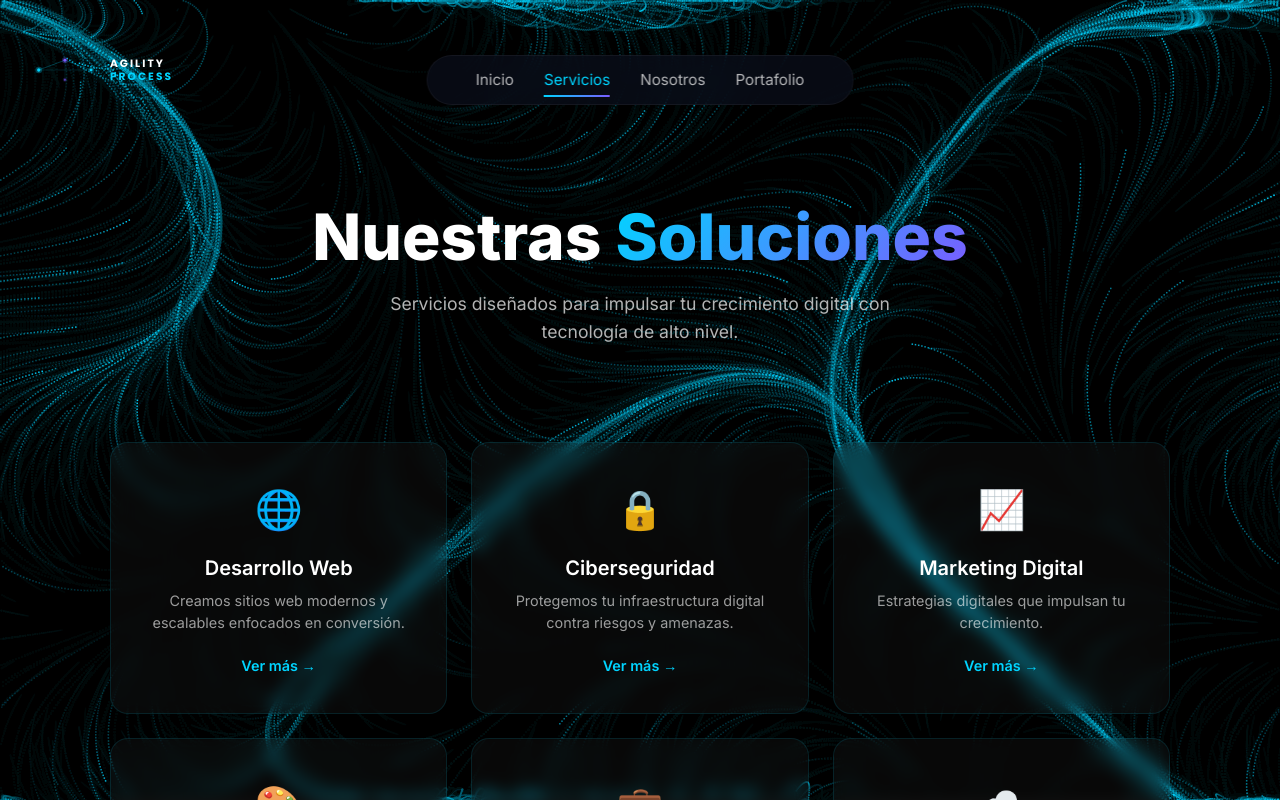
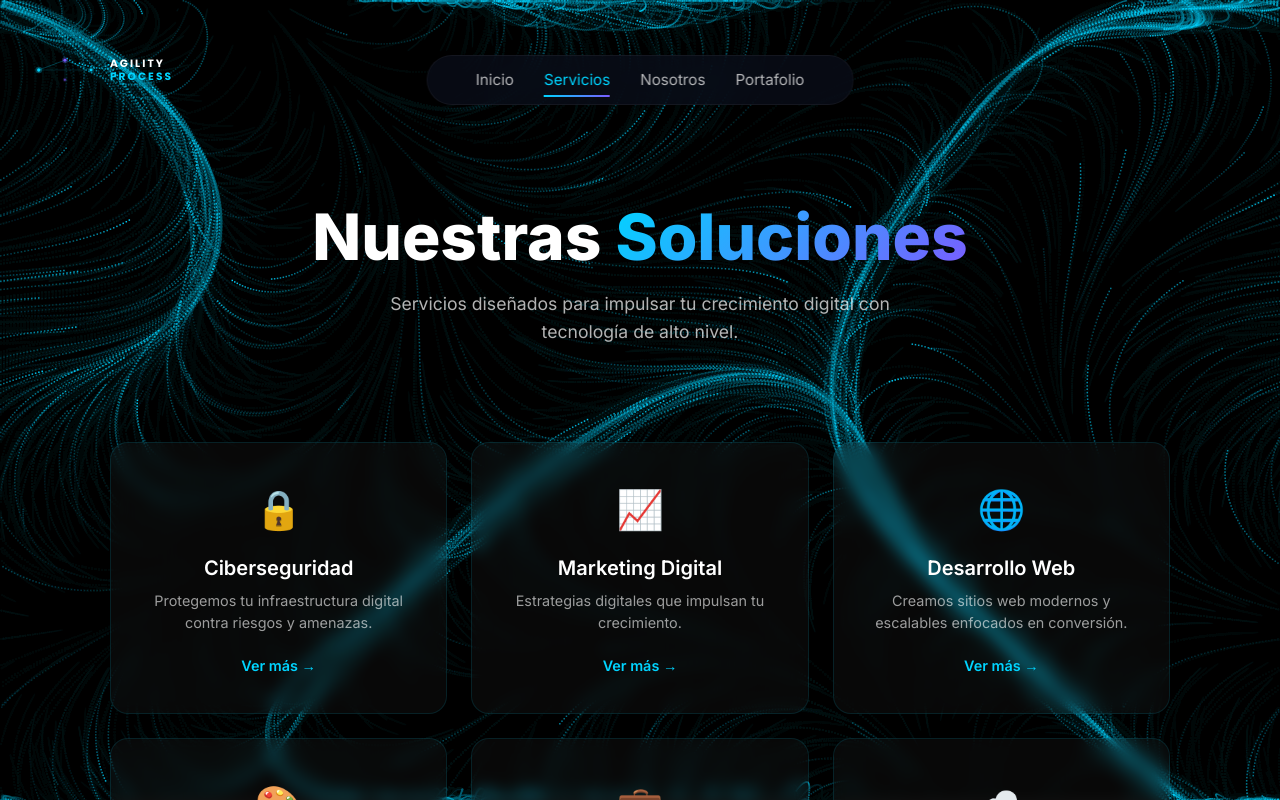
Before and after one commit to cristhianrivera3/Agility-process, a React (Vite) app in the folder frontend/: page /servicios in a window 1280 px wide. Shown: the top 800 px of the page. Built offline with nearby package versions, Linux system fonts and the light colour scheme; a web font is replaced by a local one.

Commit message:
Reordenar servicios: Ciberseguridad, Marketing Digital, Desarrollo Web

```diff
--- a/frontend/src/pages/Landing.jsx
+++ b/frontend/src/pages/Landing.jsx
@@ -362,14 +362,14 @@ const Landing = () => {
             transition={{ duration: 0.5, delay: 0.2 }}
             viewport={{ once: true, amount: 0.3 }}
           >
-            <ShinyCta href="/servicios/desarrollo-web" className="service-shiny">
-              <TextScramble text="🌐 Desarrollo Web" as="span" duration={1.5} inView />
-            </ShinyCta>
             <ShinyCta href="/servicios/ciberseguridad" className="service-shiny">
               <TextScramble text="🔒 Ciberseguridad" as="span" duration={1.5} inView />
             </ShinyCta>
             <ShinyCta href="/servicios/marketing-digital" className="service-shiny">
               <TextScramble text="📈 Marketing Digital" as="span" duration={1.5} inView />
+            </ShinyCta>
+            <ShinyCta href="/servicios/desarrollo-web" className="service-shiny">
+              <TextScramble text="🌐 Desarrollo Web" as="span" duration={1.5} inView />
             </ShinyCta>
             <ShinyCta href="/servicios/diseno-uiux" className="service-shiny">
               <TextScramble text="🎨 UI/UX" as="span" duration={1.5} inView />
--- a/frontend/src/pages/Services.jsx
+++ b/frontend/src/pages/Services.jsx
@@ -6,13 +6,6 @@ import TextScramble from '../components/TextScramble';
 import './Services.css';
 
 const FALLBACK_SERVICES = [
-  {
-    _id: '1',
-    name: 'Desarrollo Web',
-    slug: 'desarrollo-web',
-    desc: 'Creamos sitios web modernos y escalables enfocados en conversión.',
-    icon: '🌐'
-  },
   {
     _id: '2',
     name: 'Ciberseguridad',
@@ -26,6 +19,13 @@ const FALLBACK_SERVICES = [
     slug: 'marketing-digital',
     desc: 'Estrategias digitales que impulsan tu crecimiento.',
     icon: '📈'
+  },
+  {
+    _id: '1',
+    name: 'Desarrollo Web',
+    slug: 'desarrollo-web',
+    desc: 'Creamos sitios web modernos y escalables enfocados en conversión.',
+    icon: '🌐'
   },
   {
     _id: '4',
```
